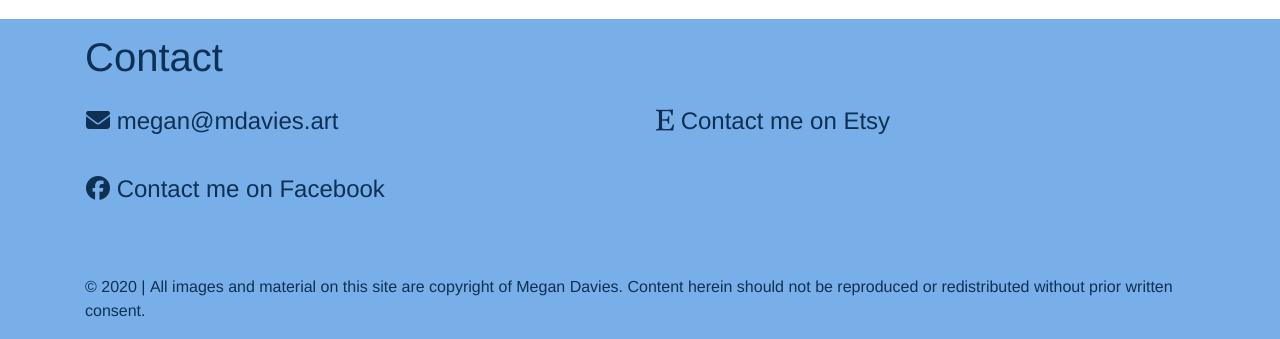
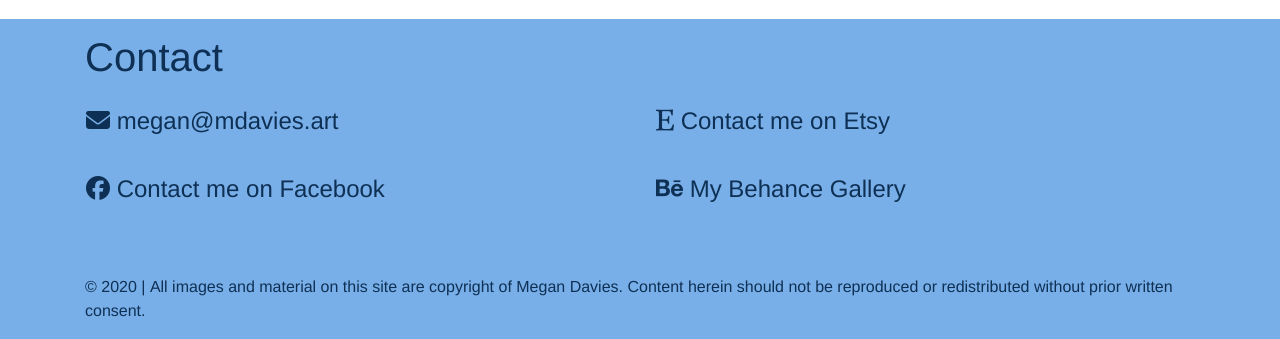
Before and after one commit to AngelicLiver/mdavies-art, a Jekyll site: the page built from index.html, in a window 1280 px wide and 900 px high, scrolled down 787 px, cut to the strip 561-900 px from the top of the window. Built offline with Jekyll 4.4.1, drawn with Linux system fonts in a browser that asks for light colours; nearby versions of some CDN libraries.

Commit message:
Added more social icons.

```diff
--- a/_includes/contacts.html
+++ b/_includes/contacts.html
@@ -22,6 +22,12 @@
                     Contact me on Facebook
                 </a>
             </div>
+            <div class="col-md-6 col-sm-12 container-contacts-phone">
+                <i class="fab fa-behance" aria-hidden="true"></i>
+                <a href="https://www.behance.net/mdaviesart">
+                    My Behance Gallery
+                </a>
+            </div>
         </div>
     </div>
 </footer>
```
